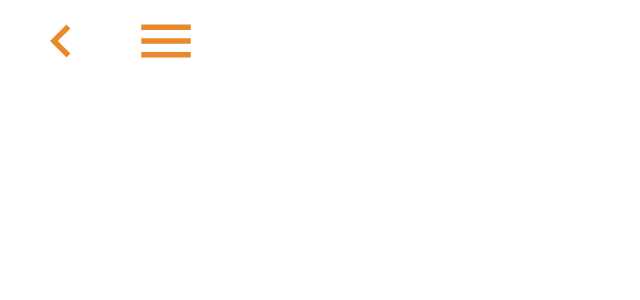
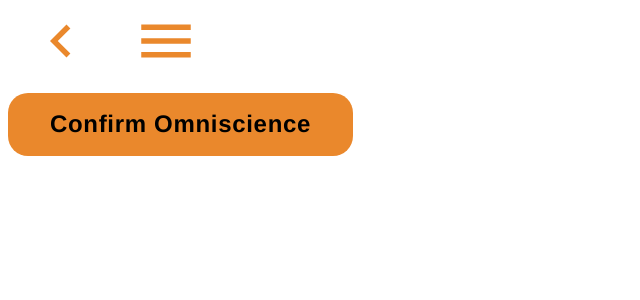
Before and after one commit to The-Wise-Owls/TheWiseOwls, a React app: page /assigned in a window 1280 px wide. Shown: the top 300 px of the page, without its empty margins (0-640 px from the left). Built offline with nearby package versions, Linux system fonts and the light colour scheme; the HTML template or start-up script is replaced by a standard one.

Commit message:
Connect FE to BE

```diff
--- a/src/components/AssignHours.jsx
+++ b/src/components/AssignHours.jsx
@@ -245,7 +245,7 @@ const AssignHours = () => {
           aria-label="add"
           className={theme.material_ui.orangeButton}
           >
-          {!loading ? 'Schedule' : <img id="scheduleLoading" src="./images/loadingTrans.gif"></img>}
+          {!loading ? 'Consult The Owls' : <img id="scheduleLoading" src="./images/loadingTrans.gif"></img>}
         </Fab>
       </div>
     </>
--- a/src/components/Assigned.jsx
+++ b/src/components/Assigned.jsx
@@ -6,6 +6,7 @@ import Fab from '@material-ui/core/Fab';
 import ChevronLeftIcon from '@material-ui/icons/ChevronLeft';
 import globalTheme from '../ThemeContext.js';
 import Menu from './Menu.jsx';
+import Axios from 'axios';
 
 const Assigned = () => {
   const [course, setCourse] = useState('');
@@ -45,6 +46,11 @@ const Assigned = () => {
   const dateStyle = (date) => {
     let dateNumbers = date.split('-');
     return dateNumbers[1] + '/' + dateNumbers[2] + '/' + dateNumbers[0];
+  }
+
+  const confirmOmniscience = () => {
+    Axios.post(`/admin/confirm/date/${postObj.date}/class/${postObj.classID}/topic/${postObj.topic}/${JSON.stringify(postObj.staff)}`)
+      .then();
   }
 
   return (
@@ -104,6 +110,13 @@ const Assigned = () => {
           })}
         </div>
       }
+      <div className="buttonContainer">
+        <NavLink to='/requestSubmitted'>
+          <Fab id="testScheduleButton" onClick={confirmOmniscience} variant="extended" aria-label="add" className={theme.material_ui.orangeButton}>
+            Confirm Omniscience
+          </Fab>
+        </NavLink>
+      </div>
     </>
   );
 };
```
Also changed, not shown: 1 other file (tests, documents, lock files or other folders).
